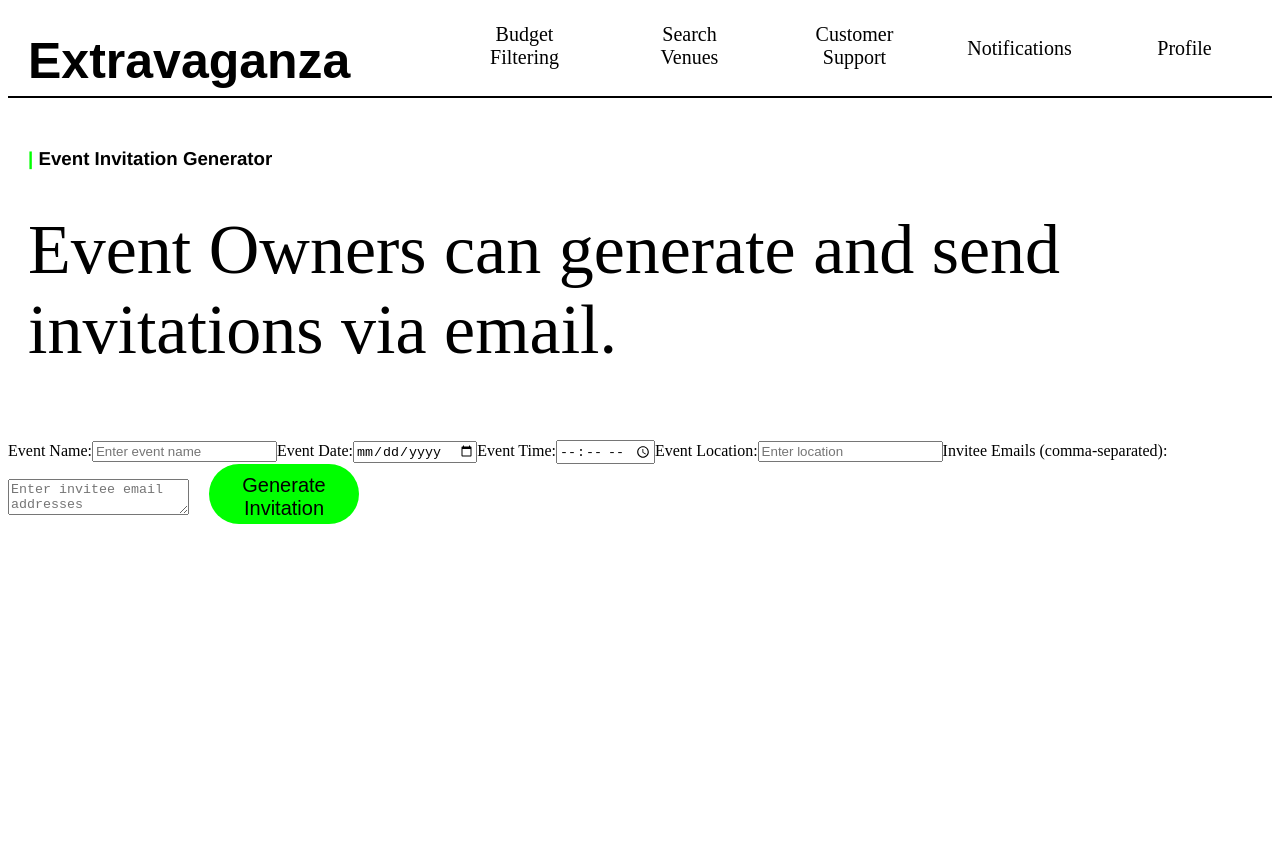
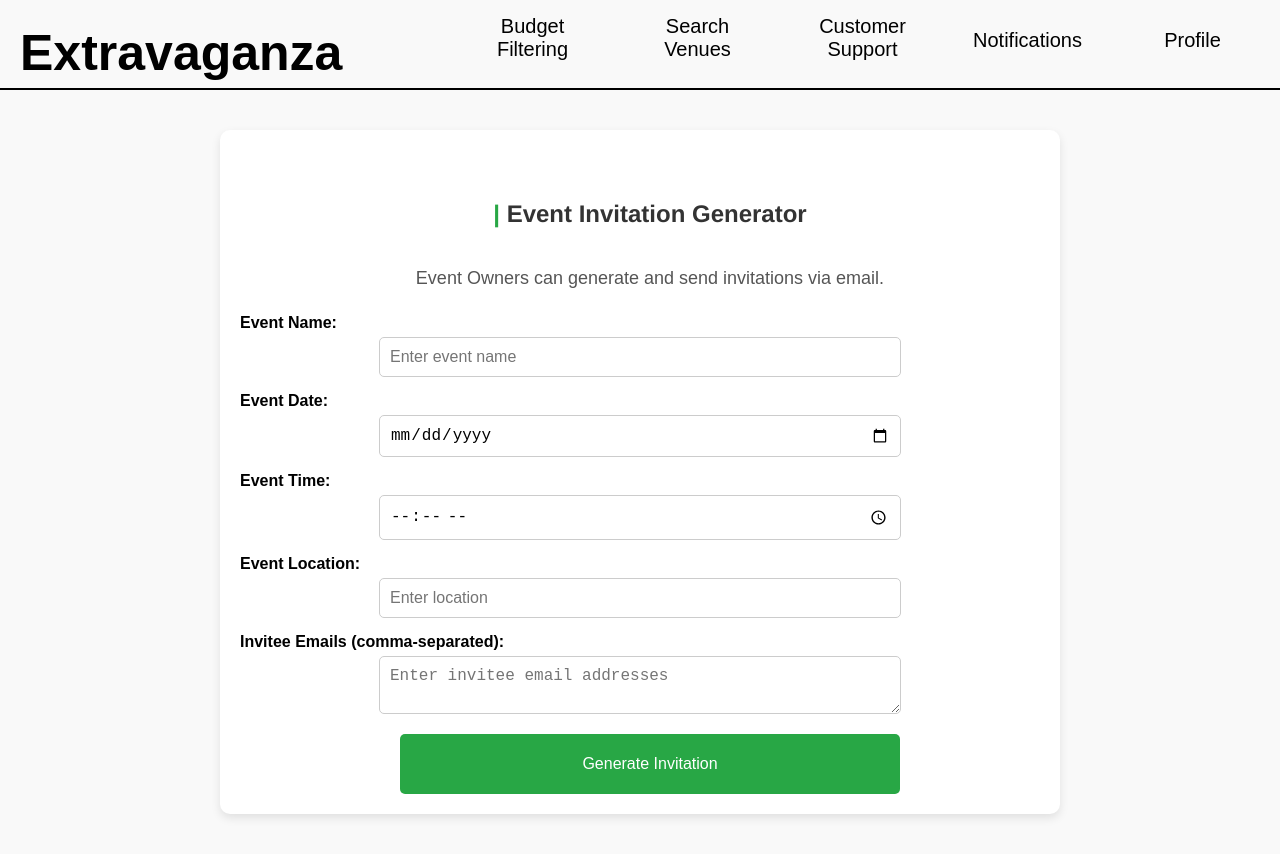
Before and after one commit to udanilokuhetti92/EventExtravaganza-Frontend, a React (Vite) app: page / in a window 1280 px wide. Before the commit the page ends 800 px from the top, so only its background shows below. Built offline with nearby package versions, Linux system fonts and the light colour scheme.

Commit message:
Update invitation_send.css

```diff
--- a/src/invitation_send/invitation_send.css
+++ b/src/invitation_send/invitation_send.css
@@ -0,0 +1,107 @@
+/* General Styles */
+body {
+    font-family: Arial, sans-serif;
+    margin: 0;
+    padding: 0;
+    background-color: #f9f9f9;
+  }
+
+  /* Container */
+  .box1 {
+    width: 90%;
+    max-width: 800px;
+    background: white;
+    margin: 40px auto;
+    padding: 20px;
+    border-radius: 10px;
+    box-shadow: 0px 4px 10px rgba(0, 0, 0, 0.1);
+    text-align: center;
+  }
+
+  /* Header */
+  .h3 {
+    font-size: 24px;
+    color: #333;
+  }
+
+  .green-pipe {
+    color: #28a745;
+    font-weight: bold;
+  }
+
+  .p1 {
+    font-size: 18px;
+    color: #555;
+    margin-bottom: 15px;
+  }
+
+  /* Form Styles */
+  .event-form {
+    display: flex;
+    flex-direction: column;
+    align-items: center;
+  }
+
+  .event-form label {
+    font-size: 16px;
+    font-weight: bold;
+    margin-top: 10px;
+    width: 100%;
+    text-align: left;
+  }
+
+  .event-form input,
+  .event-form textarea {
+    width: 100%;
+    max-width: 500px;
+    padding: 10px;
+    margin: 5px 0;
+    border: 1px solid #ccc;
+    border-radius: 5px;
+    font-size: 16px;
+  }
+
+  /* Button */
+  .button1 {
+    width: 100%;
+    max-width: 500px;
+    padding: 12px;
+    margin-top: 15px;
+    background-color: #28a745;
+    color: white;
+    border: none;
+    border-radius: 5px;
+    font-size: 16px;
+    cursor: pointer;
+
+  }
+
+  .button1:hover {
+    background-color: #218838;
+  }
+
+  /* Responsive Design */
+  @media (max-width: 768px) {
+    .box1 {
+      width: 95%;
+      padding: 15px;
+    }
+
+    .h3 {
+      font-size: 22px;
+    }
+
+    .p1 {
+      font-size: 16px;
+    }
+
+    .event-form input,
+    .event-form textarea {
+      font-size: 14px;
+    }
+
+    .button1 {
+      font-size: 14px;
+      padding: 10px;
+    }
+  }
```
